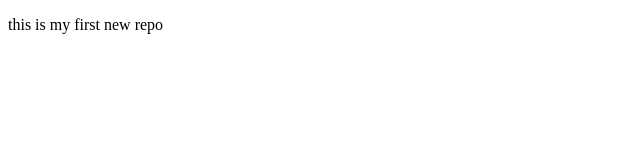
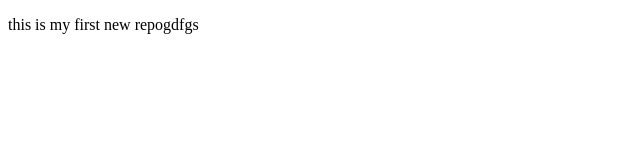
Before and after one commit to AtulSharma800/firstbranch, a plain HTML site: page index.html in a window 1280 px wide. Shown: the full height of the page, 0-640 px from the left. Drawn offline with Linux system fonts and the light colour scheme.

Commit message:
add new text

```diff
--- a/index.html
+++ b/index.html
@@ -6,6 +6,6 @@
     <title>Document</title>
 </head>
 <body>
-    <p>this is my first new repo</p>
+    <p>this is my first new repogdfgs</p>
 </body>
 </html>
```
